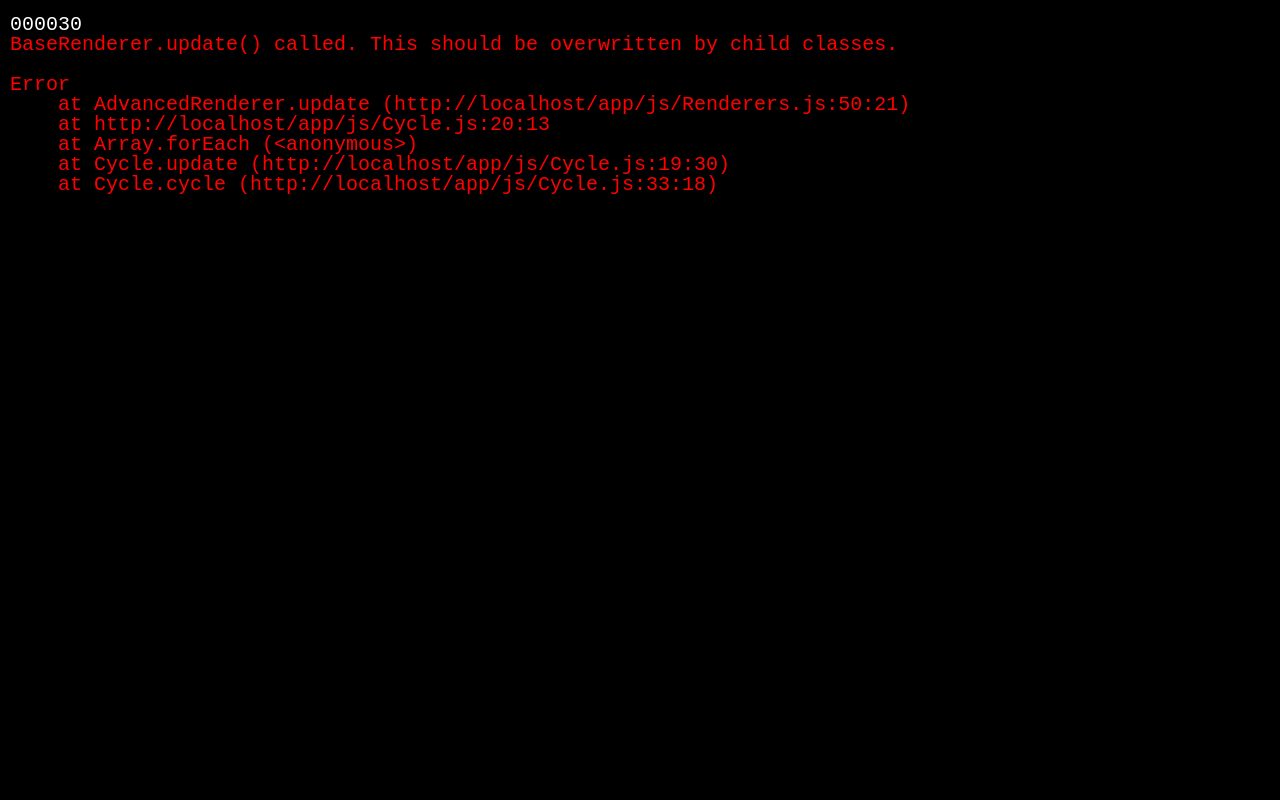
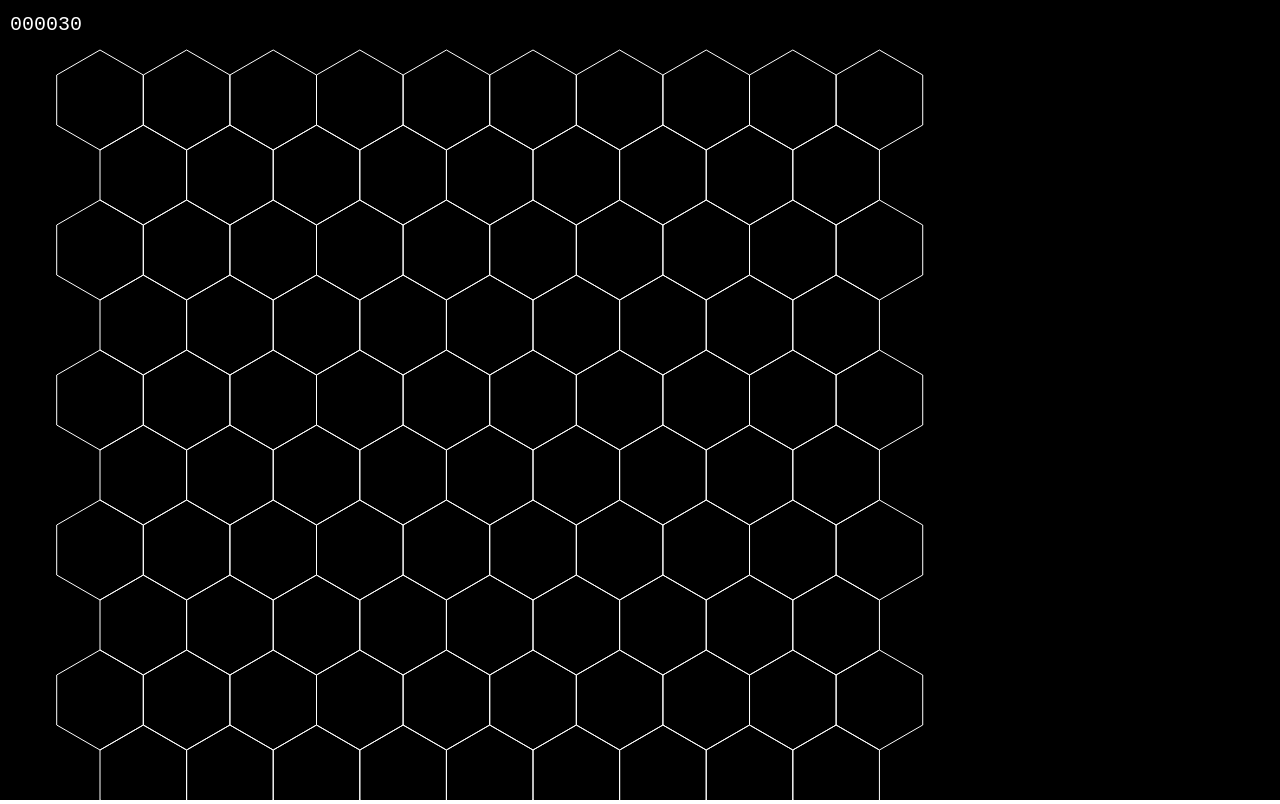
Before and after one commit to Proliecan/BestaCrawl, a plain HTML site: page app/index.html in a window 1280 px wide. Drawn offline with Linux system fonts and the light colour scheme.

Commit message:
Draw hexgrid

```diff
--- a/app/index.html
+++ b/app/index.html
@@ -20,7 +20,7 @@
     <!-- Start cycle -->
     <script>
         Cycle.getInstance().start(fps=30);
-        new AdvancedRenderer(Canvas.getInstance());
+        new HexRenderer(Canvas.getInstance());
     </script>
 </body>
 </html>
--- a/app/js/Renderers.js
+++ b/app/js/Renderers.js
@@ -21,6 +21,20 @@ const BaseRenderer = class BaseRenderer {
                 this.ctx.fillText(`(${x}, ${y})`, x, y);
             }
         }
+    }
+
+    drawCircle(x, y, r, color = '#ffffff') {
+        this.ctx.fillStyle = color;
+        this.ctx.beginPath();
+        this.ctx.arc(x, y, r, 0, 2 * Math.PI);
+        this.ctx.fill();
+    }
+
+    // draw point
+    drawPoint(x, y, r, color = '#ffffff', label = '', labelColor = '#ffffff', labelFont = '5px Monospace') {
+        this.drawCircle(x, y, r, color);
+        let fontHeight = parseInt(labelFont);
+        this.drawString(label, x + r, y + r, labelColor, labelFont);
     }
 
     // draw string
@@ -50,13 +64,86 @@ const BaseRenderer = class BaseRenderer {
         let stack = new Error().stack;
         let lines = stack.split('\n');
         lines.forEach((line, index) => {
-            this.drawString(line, 10, 50 + (20 * (index+1)), '#ff0000', '20px Monospace');
+            this.drawString(line, 10, 50 + (20 * (index + 1)), '#ff0000', '20px Monospace');
         });
     }
 }
 
-const AdvancedRenderer = class AdvancedRenderer extends BaseRenderer {
+const HexRenderer = class HexRenderer extends BaseRenderer {
     constructor(canvas) {
         super(canvas);
     }
+
+    drawHexOptimized(x, y, R, halfR, r, color = '#ffffff', lineWidth = 1) {
+        // set settings
+        this.ctx.strokeStyle = color;
+        this.ctx.lineWidth = lineWidth;
+
+        // draw hex from  middle point
+        this.ctx.beginPath();
+        this.ctx.moveTo(x, y-R);
+        this.ctx.lineTo(x+r, y-halfR);
+        this.ctx.lineTo(x+r, y+halfR);
+        this.ctx.lineTo(x, y+R);
+        this.ctx.lineTo(x-r, y+halfR);
+        this.ctx.lineTo(x-r, y-halfR);
+        this.ctx.lineTo(x, y-R);
+        this.ctx.stroke();
+    }
+
+    drawHex(x, y, R, r, color = '#ffffff', lineWidth = 1) {
+        this.drawHexOptimized(x, y, R, R/2, r, color, lineWidth);
+    }
+
+
+    // draw hex grid
+    drawHexGrid(x = 0, y = 0, width = 10, height = 10, hexHeight = 50, color = '#ffffff', lineWidth = 1) {
+        // set settings
+        this.ctx.strokeStyle = color;
+        this.ctx.lineWidth = lineWidth;
+
+        // calculate hex params
+        let R = hexHeight / 2;
+        let r = 0.86602540378443864676372317075294 * R; // r = R * cos(30)
+
+        // // draw a single hex at x, y
+        // this.drawPoint(x, y, 2, '#ff0000', `C`, '#ff0000', '20px Monospace');
+        // this.drawPoint(x+r, y+R, 2, '#ff0000', `M`, '#ff0000', '20px Monospace');
+        // this.drawHex(x+r, y+R, R, r, color, lineWidth);
+
+       // calculate hex grid params
+        let hexWidth = 2 * r;
+
+        // draw full tiling hex grid
+        for (let i = 0; i < width; i++) {
+            for (let j = 0; j < height; j++) {
+                // calculate hex position
+                let hexX = x + (i * hexWidth);
+                let hexY = y + (j * (hexHeight-R/2)); //???
+                // offset every other row
+                if (j % 2 == 1) {
+                    hexX += hexWidth / 2;
+                    // don't draw last hex in row
+                    if (i == width - 1) {
+                        continue;
+                    }
+                }
+
+                // draw hex
+                this.drawHex(hexX, hexY, R, r, color, lineWidth);
+            }
+        }
+    }
+
+
+    // update should be overwriten by child classes
+    update() {
+        // black background
+        this.fill('#000000');
+        //draw frame rate
+        this.drawFps(Cycle.getInstance().fps);
+
+        // draw hex grid
+        this.drawHexGrid(100, 100, 10, 10, 100 );
+    }
 }
```
